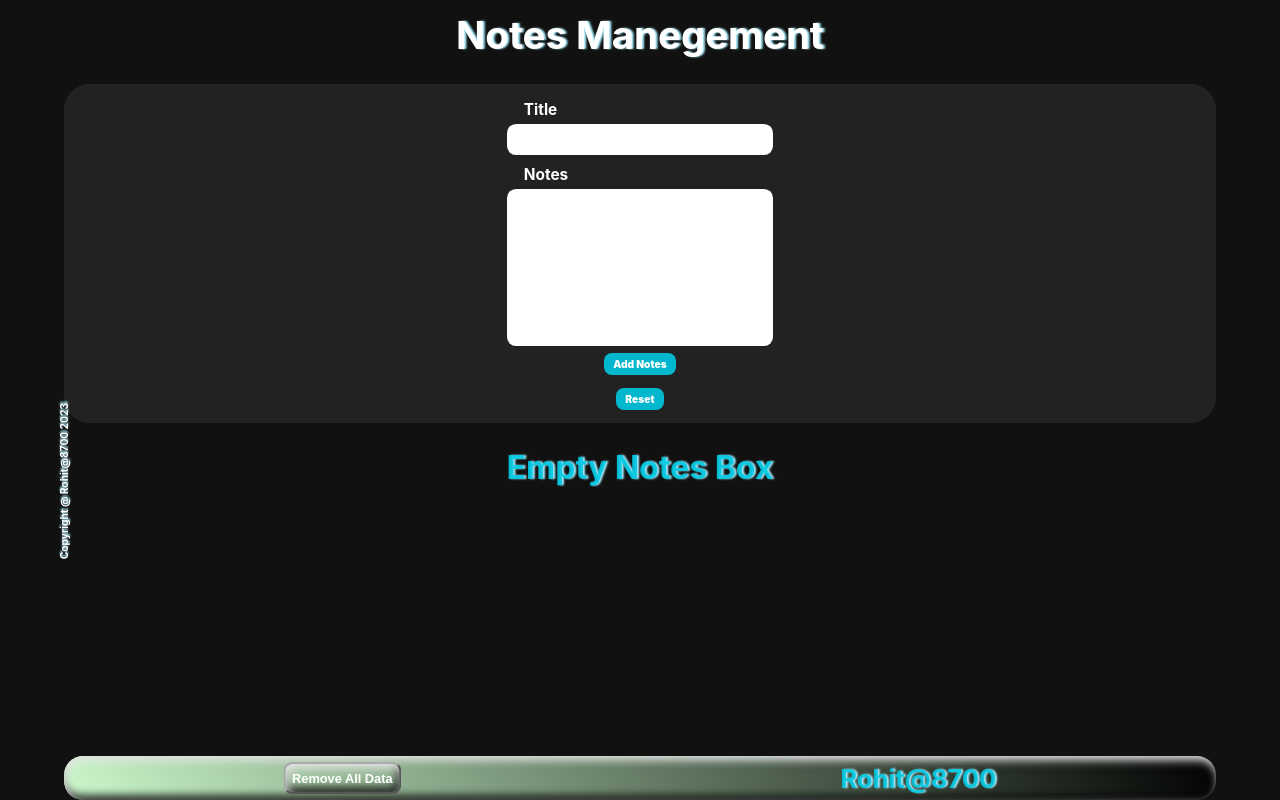
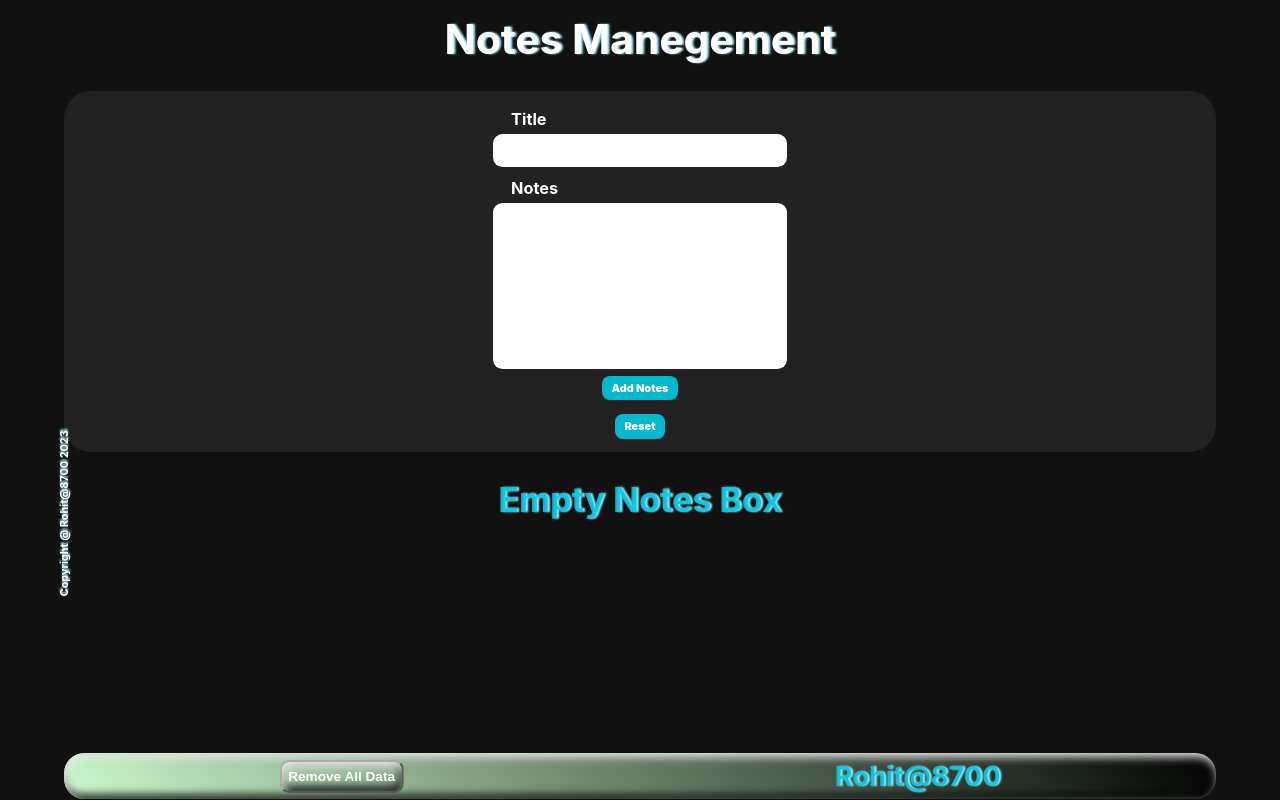
Before and after one commit to Singh8700/userListProject, a React (Vite) app: page / in a window 1280 px wide. Built offline with nearby package versions, Linux system fonts and the light colour scheme.

Commit message:
first commit

```diff
--- a/src/index.css
+++ b/src/index.css
@@ -6,7 +6,7 @@
 :root {
   font-family: Inter, system-ui, Avenir, Helvetica, Arial, sans-serif;
   font-weight: 400;
- font-size: 80%;
+ font-size: 85%;
   color-scheme: light dark;
   color: rgba(255, 255, 255, 0.87);
 /*  background-color: #242424;*/
```
